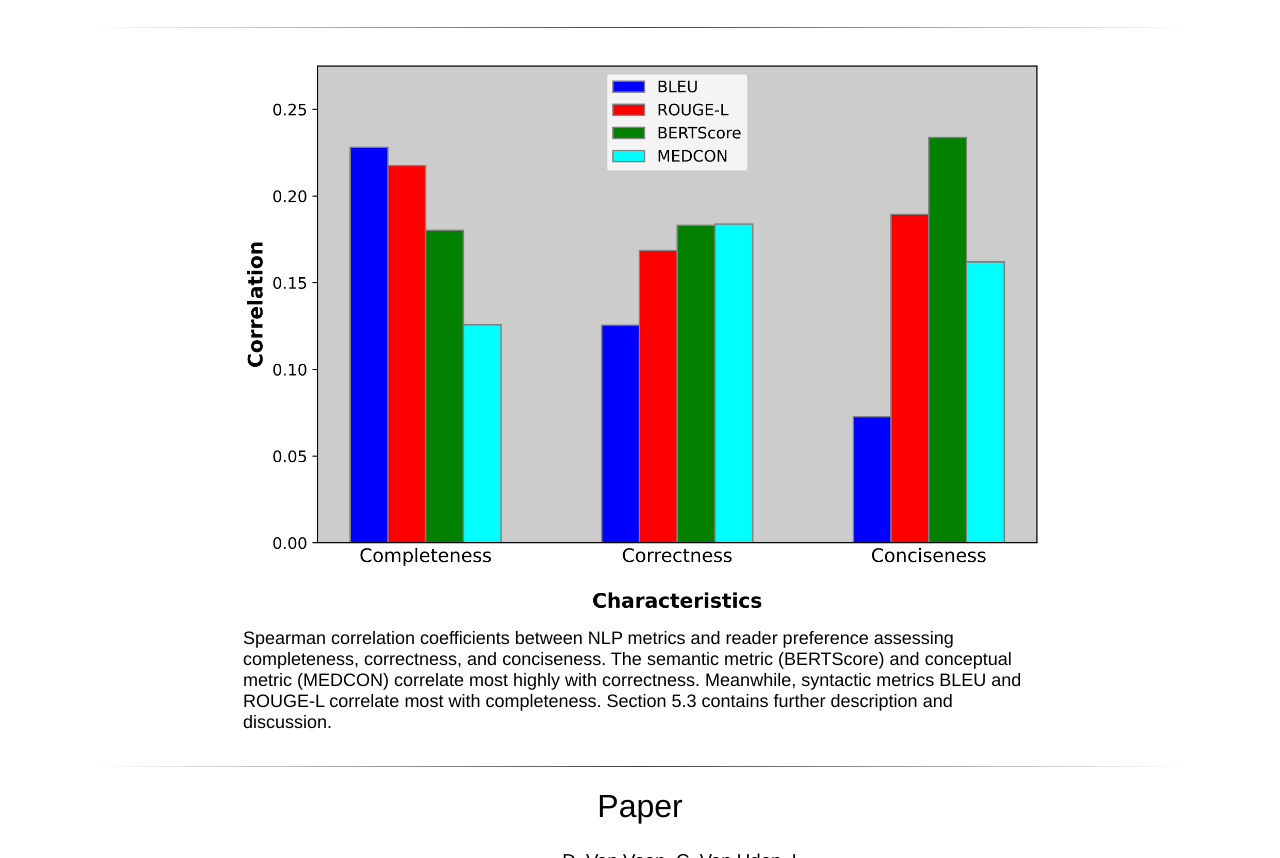
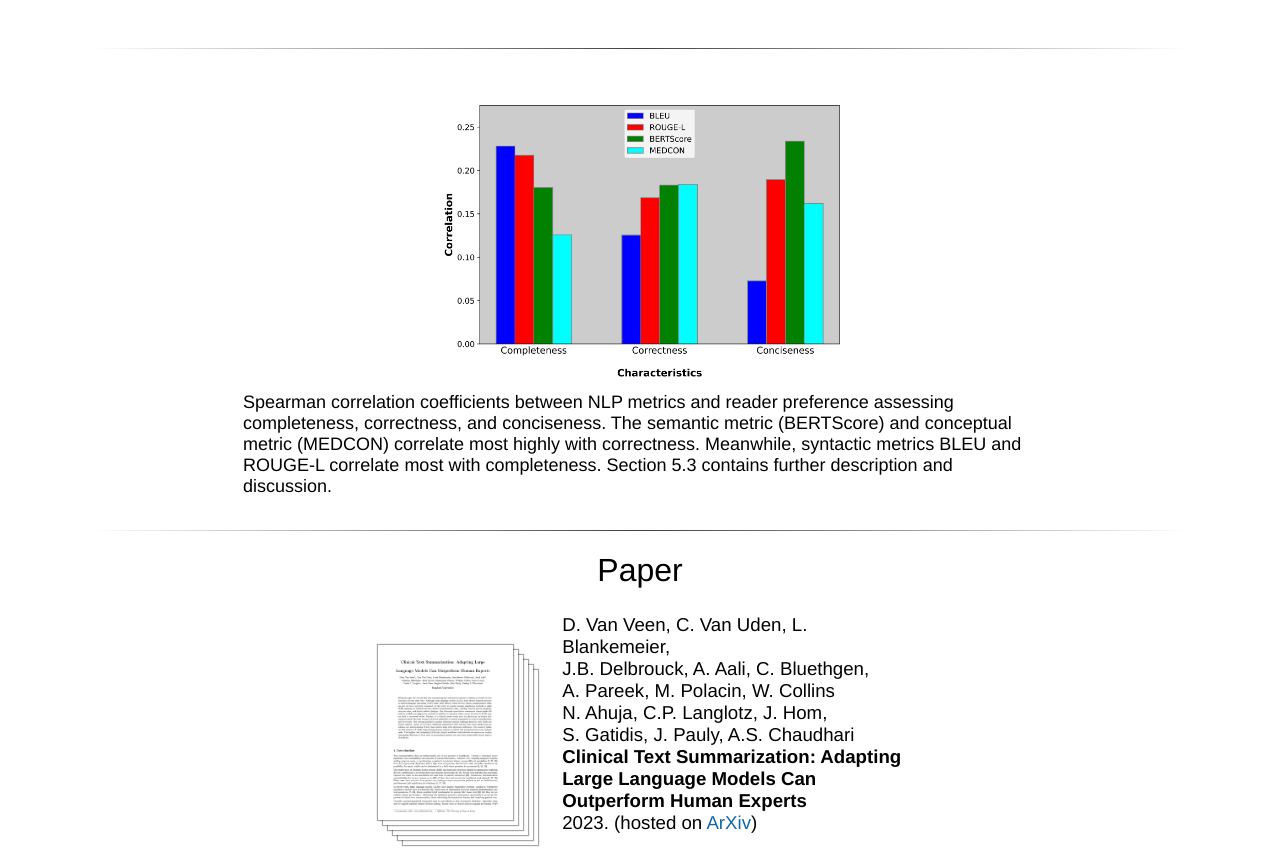
Before and after one commit to StanfordMIMI/clin-summ, a plain HTML site: page index.html in a window 1280 px wide. Shown: the part 3918-4776 px from the top of the page. Drawn offline with Linux system fonts and the light colour scheme; some packages are replaced by stand-ins of ours; a script that the page names is missing.

Commit message:
shrink corr plot

```diff
--- a/index.html
+++ b/index.html
@@ -432,15 +432,17 @@
 	<br>
 
 
+    <br>
 	<hr>
+    <br>
 
 
 	<br>
-	<table align=center width=200px>
+	<table align=center width=400px>
 		<tr>
-			<td align=center width=200px >
+			<td align=center width=400px >
 				<center >
-					<td class="img-magnifier-container"><img id="myimage" style="width:800px" src="resources/corr_plot.png"/></td>
+					<td class="img-magnifier-container"><img id="myimage" style="width:400px" src="resources/corr_plot.png"/></td>
 				</center>
 			</td>
 		</tr>
```
